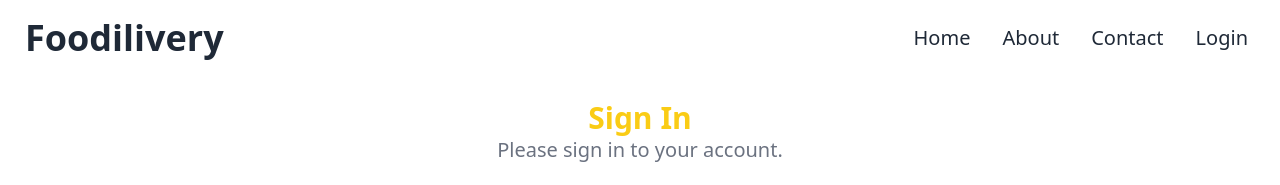
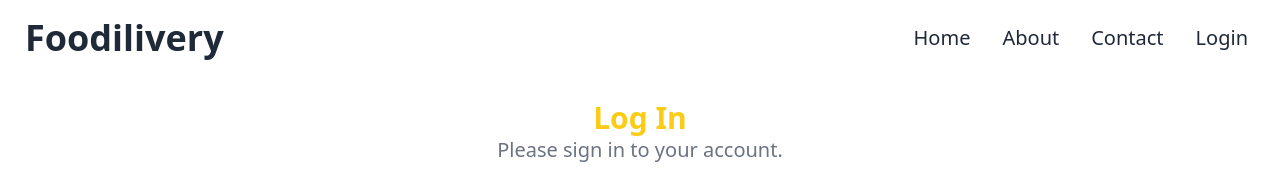
Before and after one commit to Nileshp4321/e-grocery-cart, a React (Create React App) app: page /login in a window 1280 px wide. Shown: the top 185 px of the page. Built offline with nearby package versions, Linux system fonts and the light colour scheme.

Commit message:
Sign in to Log In

```diff
--- a/src/common/components/LoginPage/Login.jsx
+++ b/src/common/components/LoginPage/Login.jsx
@@ -171,7 +171,7 @@ const Login = ({ toggleScreen }) => {
       <div className="p-6 bg-white flex justify-center items-center flex-col rounded-2xl w-full md:w-3/4 lg:w-2/4 xl:w-2/4">
         {/* <form onSubmit={handleForm}> */}
         <div className="mb-4 text-center">
-          <h3 className="font-semibold text-3xl text-yellow-400">Sign In </h3>
+          <h3 className="font-semibold text-3xl text-yellow-400">Log In </h3>
           <p className="text-gray-500 text-xl">
             Please sign in to your account.
           </p>
```
